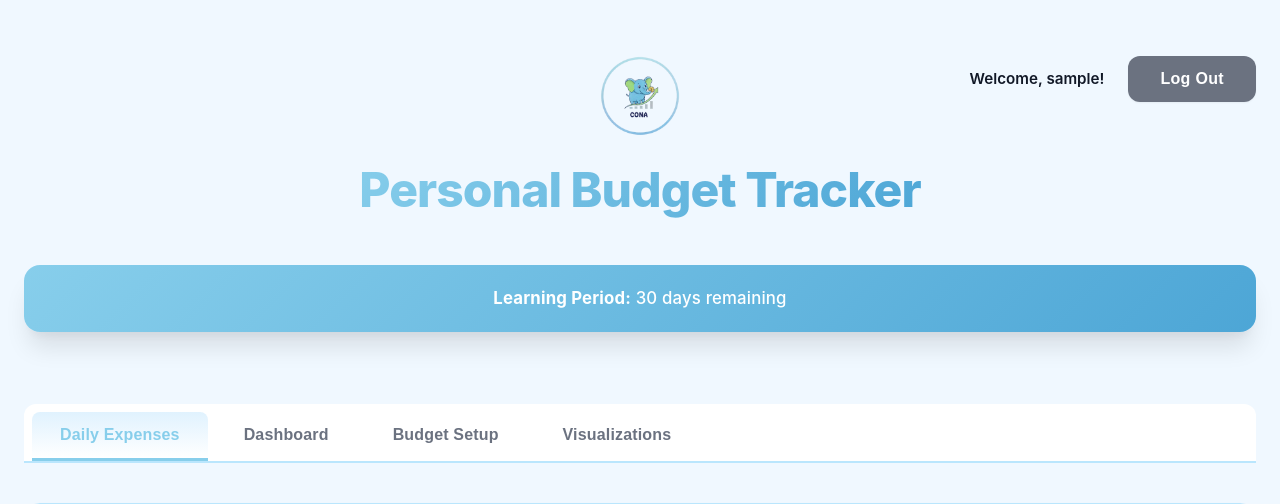
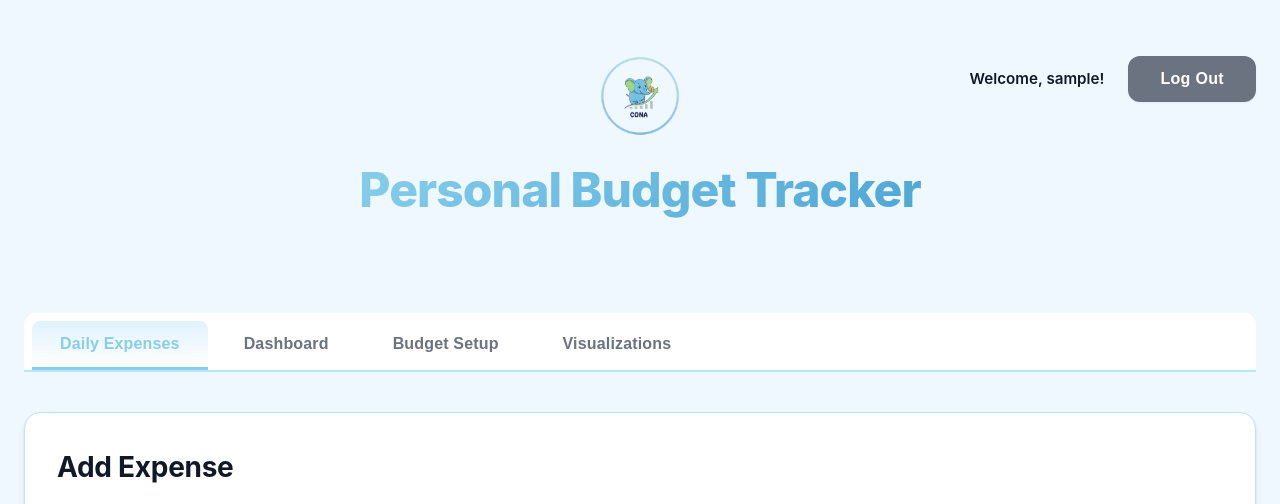
Before and after one commit to Yarmo13/budget-app, a Flask app: page / in a window 1280 px wide. Shown: the top 504 px of the page. Run offline with Flask 3, Linux system fonts and the light colour scheme; the visitor is signed in with stand-in values (Sample User, id 1); tables that the repository leaves empty hold one stand-in row (values such as "Sample post").

Commit message:
Remove learning period feature from budget tracker
🤖 Generated with [Claude Code](https://claude.com/claude-code)

Co-Authored-By: Claude <noreply@anthropic.com>

```diff
--- a/app.py
+++ b/app.py
@@ -43,30 +43,6 @@ def login_required(f):
         return f(*args, **kwargs)
     return decorated_function
 
-def get_or_create_start_date(user_id):
-    """Get or create the start date for the learning period."""
-    db_session = get_session()
-    try:
-        setting = db_session.query(Settings).filter_by(user_id=user_id, key='start_date').first()
-        if not setting:
-            setting = Settings(user_id=user_id, key='start_date', value=datetime.now().strftime('%Y-%m-%d'))
-            db_session.add(setting)
-            db_session.commit()
-        return datetime.strptime(setting.value, '%Y-%m-%d').date()
-    finally:
-        db_session.close()
-
-def is_learning_period_complete(user_id):
-    """Check if 30-day learning period is complete."""
-    start_date = get_or_create_start_date(user_id)
-    days_elapsed = (datetime.now().date() - start_date).days
-    return days_elapsed >= 30
-
-def get_learning_period_days(user_id):
-    """Get number of days elapsed in learning period."""
-    start_date = get_or_create_start_date(user_id)
-    days_elapsed = (datetime.now().date() - start_date).days
-    return min(days_elapsed, 30)
 
 @app.route('/')
 def index():
@@ -191,85 +167,6 @@ def delete_expense(expense_id):
     finally:
         db_session.close()
 
-@app.route('/api/learning-period/status')
-@login_required
-def learning_period_status():
-    """Get learning period status."""
-    user_id = session['user_id']
-    start_date = get_or_create_start_date(user_id)
-    days_elapsed = get_learning_period_days(user_id)
-    is_complete = is_learning_period_complete(user_id)
-
-    return jsonify({
-        'start_date': start_date.strftime('%Y-%m-%d'),
-        'days_elapsed': days_elapsed,
-        'days_remaining': max(0, 30 - days_elapsed),
-        'is_complete': is_complete
-    })
-
-@app.route('/api/learning-period/analysis')
-@login_required
-def learning_period_analysis():
-    """Analyze spending patterns from learning period."""
-    user_id = session['user_id']
-    db_session = get_session()
-    try:
-        start_date = get_or_create_start_date(user_id)
-        end_date = start_date + timedelta(days=30)
-
-        # Get expenses from learning period
-        expenses = db_session.query(Expense).filter(
-            Expense.user_id == user_id,
-            Expense.date >= start_date,
-            Expense.date < end_date
-        ).all()
-
-        # Calculate totals by category
-        category_totals = {}
-        for expense in expenses:
-            if expense.category not in category_totals:
-                category_totals[expense.category] = 0
-            category_totals[expense.category] += expense.amount
-
-        # Calculate suggested budgets
-        suggested_budgets = {}
-        for category, total in category_totals.items():
-            suggested_budgets[category] = round(total, 2)
-
-        total_spending = sum(category_totals.values())
-
-        return jsonify({
-            'total_spending': round(total_spending, 2),
-            'category_totals': category_totals,
-            'suggested_budgets': suggested_budgets,
-            'insights': generate_insights(category_totals, total_spending)
-        })
-    finally:
-        db_session.close()
-
-def generate_insights(category_totals, total_spending):
-    """Generate spending insights."""
-    insights = []
-
-    if not category_totals:
-        return ['No spending data available yet.']
-
-    # Find highest spending category
-    max_category = max(category_totals, key=category_totals.get)
-    max_amount = category_totals[max_category]
-    max_percentage = (max_amount / total_spending * 100) if total_spending > 0 else 0
-
-    insights.append(f"Your highest spending category is {max_category} (${max_amount:.2f}, {max_percentage:.1f}% of total)")
-
-    # Daily average
-    daily_avg = total_spending / 30
-    insights.append(f"Your average daily spending is ${daily_avg:.2f}")
-
-    # Monthly projection
-    monthly_projection = total_spending
-    insights.append(f"Your monthly spending is ${monthly_projection:.2f}")
-
-    return insights
 
 @app.route('/api/budgets', methods=['GET', 'POST'])
 @login_required
@@ -371,8 +268,7 @@ def dashboard():
             'categories': dashboard_data,
             'total_budget': total_budget,
             'total_spent': total_spent,
-            'total_remaining': max(0, total_budget - total_spent),
-            'is_learning_period': not is_learning_period_complete(user_id)
+            'total_remaining': max(0, total_budget - total_spent)
         })
     finally:
         db_session.close()
--- a/static/css/style.css
+++ b/static/css/style.css
@@ -108,22 +108,6 @@ header h1 {
     font-size: 0.875rem;
 }
 
-.learning-banner {
-    background: var(--gradient-primary);
-    color: white;
-    padding: 20px 32px;
-    border-radius: 16px;
-    margin-top: 24px;
-    box-shadow: var(--shadow-lg);
-    backdrop-filter: blur(10px);
-}
-
-.learning-banner p {
-    margin: 0;
-    font-size: 1.05rem;
-    font-weight: 500;
-    letter-spacing: 0.01em;
-}
 
 /* Tabs */
 .tabs {
--- a/static/js/app.js
+++ b/static/js/app.js
@@ -1,5 +1,4 @@
 // Global state
-let learningPeriodComplete = false;
 let currentBudgets = {};
 
 // Initialize app
@@ -8,7 +7,6 @@ document.addEventListener('DOMContentLoaded', function() {
     initializeTabs();
     initializeExpenseForm();
     initializeLogout();
-    checkLearningPeriodStatus();
     loadExpenses();
     setTodayDate();
 });
@@ -75,23 +73,6 @@ function initializeTabs() {
 function setTodayDate() {
     const today = new Date().toISOString().split('T')[0];
     document.getElementById('expenseDate').value = today;
-}
-
-// Check learning period status
-async function checkLearningPeriodStatus() {
-    try {
-        const response = await fetch('/api/learning-period/status');
-        const data = await response.json();
-
-        learningPeriodComplete = data.is_complete;
-
-        if (!data.is_complete) {
-            document.getElementById('learningPeriodBanner').style.display = 'block';
-            document.getElementById('learningDaysRemaining').textContent = data.days_remaining;
-        }
-    } catch (error) {
-        console.error('Error checking learning period:', error);
-    }
 }
 
 // Expense form handling
@@ -241,39 +222,6 @@ async function loadDashboard() {
 
 // Load budget setup
 async function loadBudgetSetup() {
-    // Check if learning period is complete
-    const statusResponse = await fetch('/api/learning-period/status');
-    const statusData = await statusResponse.json();
-
-    if (statusData.is_complete) {
-        // Show analysis
-        const analysisResponse = await fetch('/api/learning-period/analysis');
-        const analysisData = await analysisResponse.json();
-
-        document.getElementById('learningPeriodInfo').style.display = 'block';
-
-        const analysisHTML = `
-            <p><strong>Total Spending (30 days):</strong> $${analysisData.total_spending.toFixed(2)}</p>
-            <h4>Spending by Category:</h4>
-            <ul>
-                ${Object.entries(analysisData.category_totals)
-                    .map(([cat, amount]) => `<li>${cat}: $${amount.toFixed(2)}</li>`)
-                    .join('')}
-            </ul>
-            <h4>Insights:</h4>
-            <ul>
-                ${analysisData.insights.map(insight => `<li>${insight}</li>`).join('')}
-            </ul>
-        `;
-
-        document.getElementById('analysisResults').innerHTML = analysisHTML;
-
-        // Use suggested button
-        document.getElementById('useSuggestedBtn').onclick = () => {
-            populateBudgetInputs(analysisData.suggested_budgets);
-        };
-    }
-
     // Load current budgets
     const budgetResponse = await fetch('/api/budgets');
     const budgets = await budgetResponse.json();
--- a/templates/index.html
+++ b/templates/index.html
@@ -17,9 +17,6 @@
             <div class="user-info">
                 <span id="usernameDisplay"></span>
                 <button id="logoutBtn" class="btn btn-secondary btn-sm">Log Out</button>
-            </div>
-            <div id="learningPeriodBanner" class="learning-banner" style="display: none;">
-                <p><strong>Learning Period:</strong> <span id="learningDaysRemaining"></span> days remaining</p>
             </div>
         </header>
 
@@ -103,19 +100,13 @@
             <div id="categoryProgress"></div>
 
             <div id="noBudgetMessage" style="display: none;" class="info-message">
-                <p>No budget set yet. Complete the learning period or create a budget in the Budget Setup tab.</p>
+                <p>No budget set yet. Create a budget in the Budget Setup tab.</p>
             </div>
         </div>
 
         <!-- Budget Setup Tab -->
         <div id="budget" class="tab-content">
             <h2>Budget Setup</h2>
-
-            <div id="learningPeriodInfo" style="display: none;" class="info-message">
-                <h3>Learning Period Analysis</h3>
-                <div id="analysisResults"></div>
-                <button id="useSuggestedBtn" class="btn btn-primary">Use Suggested Budget</button>
-            </div>
 
             <div id="budgetForm">
                 <h3>Set Monthly Budget by Category</h3>
```
